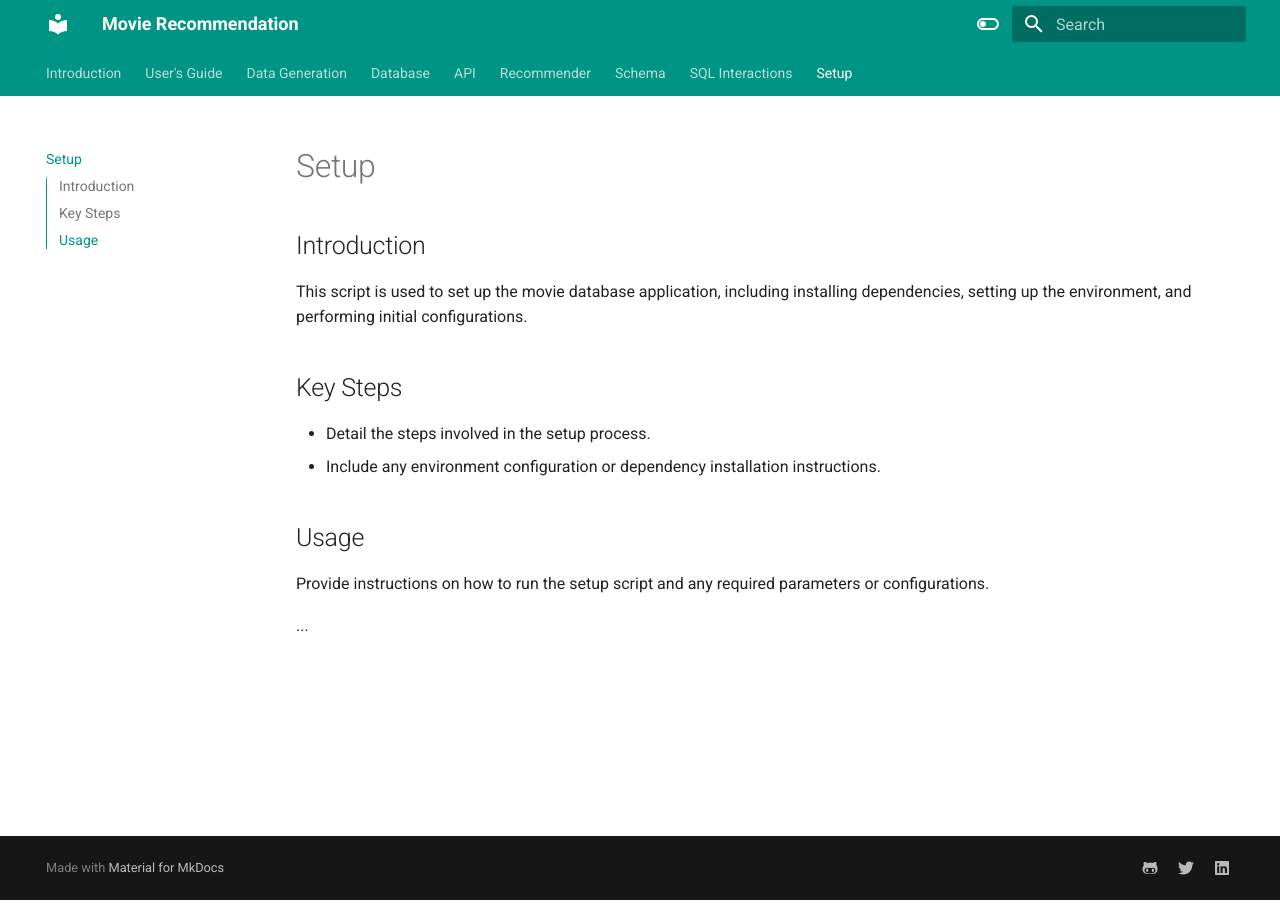
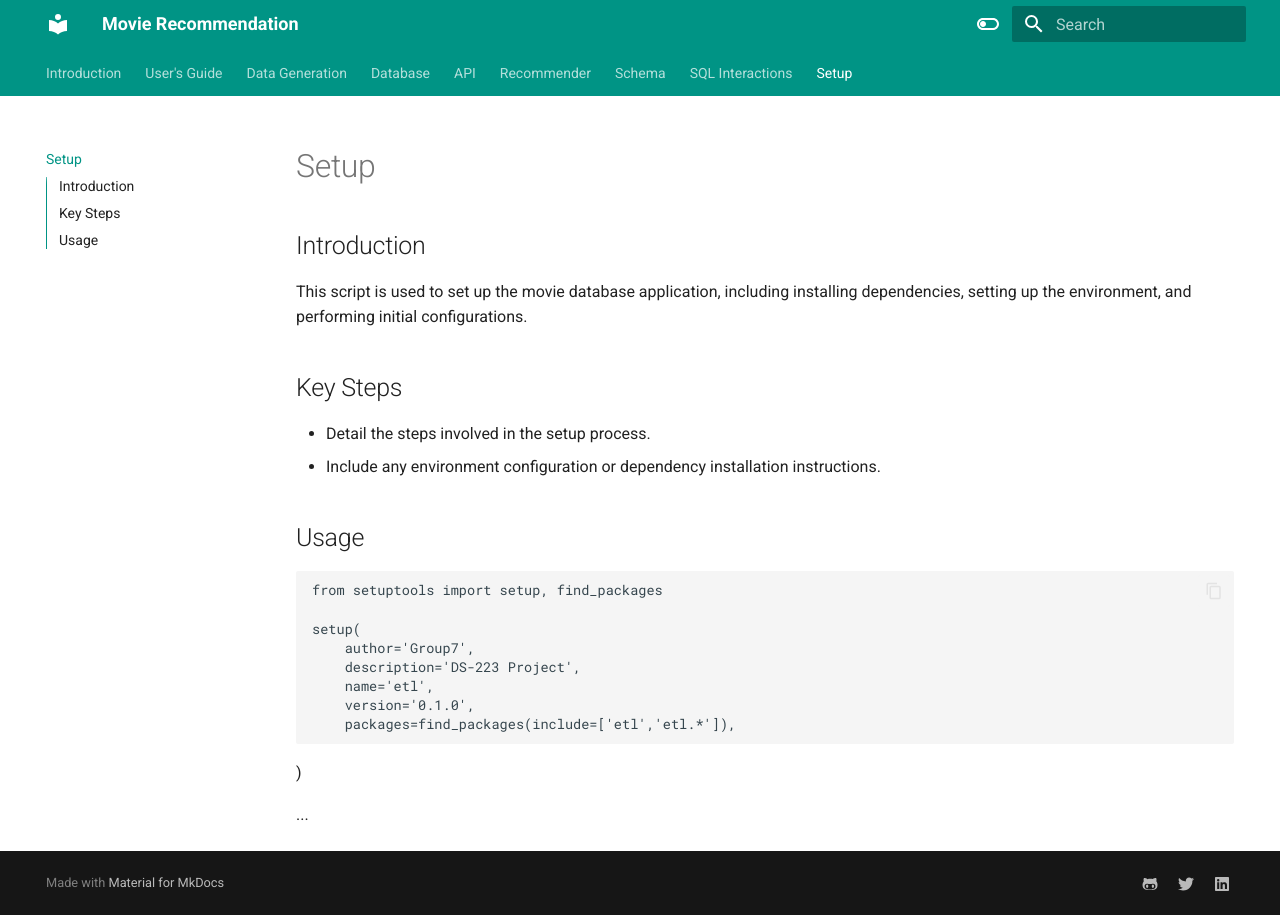
Before and after one commit to petopet7/MK_Docs-1, an MkDocs documentation site: the page built from docs/setup.md, in a window 1280 px wide. Built offline with MkDocs 1.6.1 and Material for MkDocs 9.7.7, drawn with Linux system fonts in a browser that asks for light colours.

Commit message:
setup.md

```diff
--- a/docs/setup.md
+++ b/docs/setup.md
@@ -8,6 +8,16 @@
 - Include any environment configuration or dependency installation instructions.
 
 ## Usage
-Provide instructions on how to run the setup script and any required parameters or configurations.
+
+    from setuptools import setup, find_packages
+
+    setup(
+        author='Group7',
+        description='DS-223 Project',
+        name='etl',
+        version='0.1.0',
+        packages=find_packages(include=['etl','etl.*']),
+
+)
 
 ...
```
